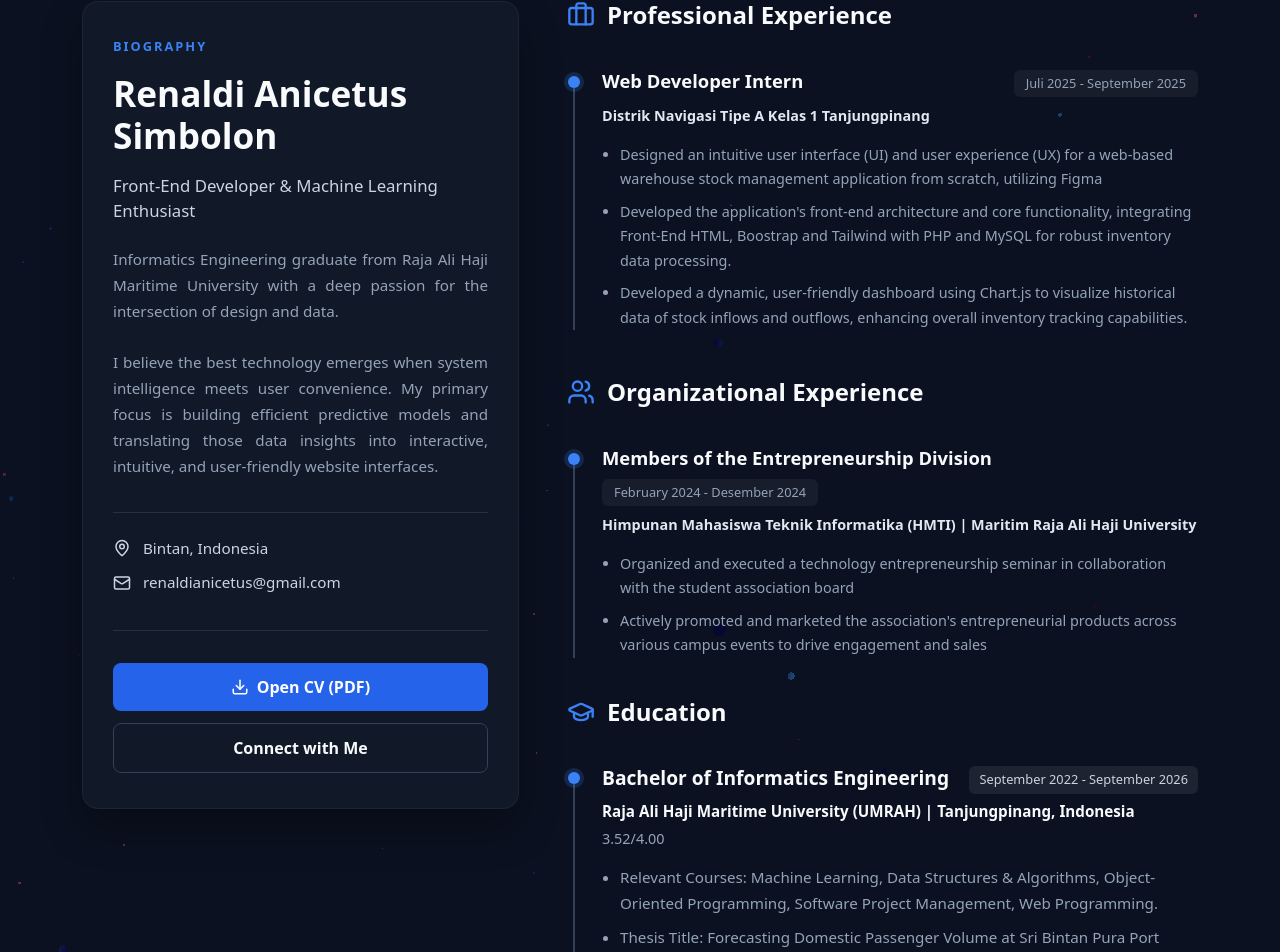
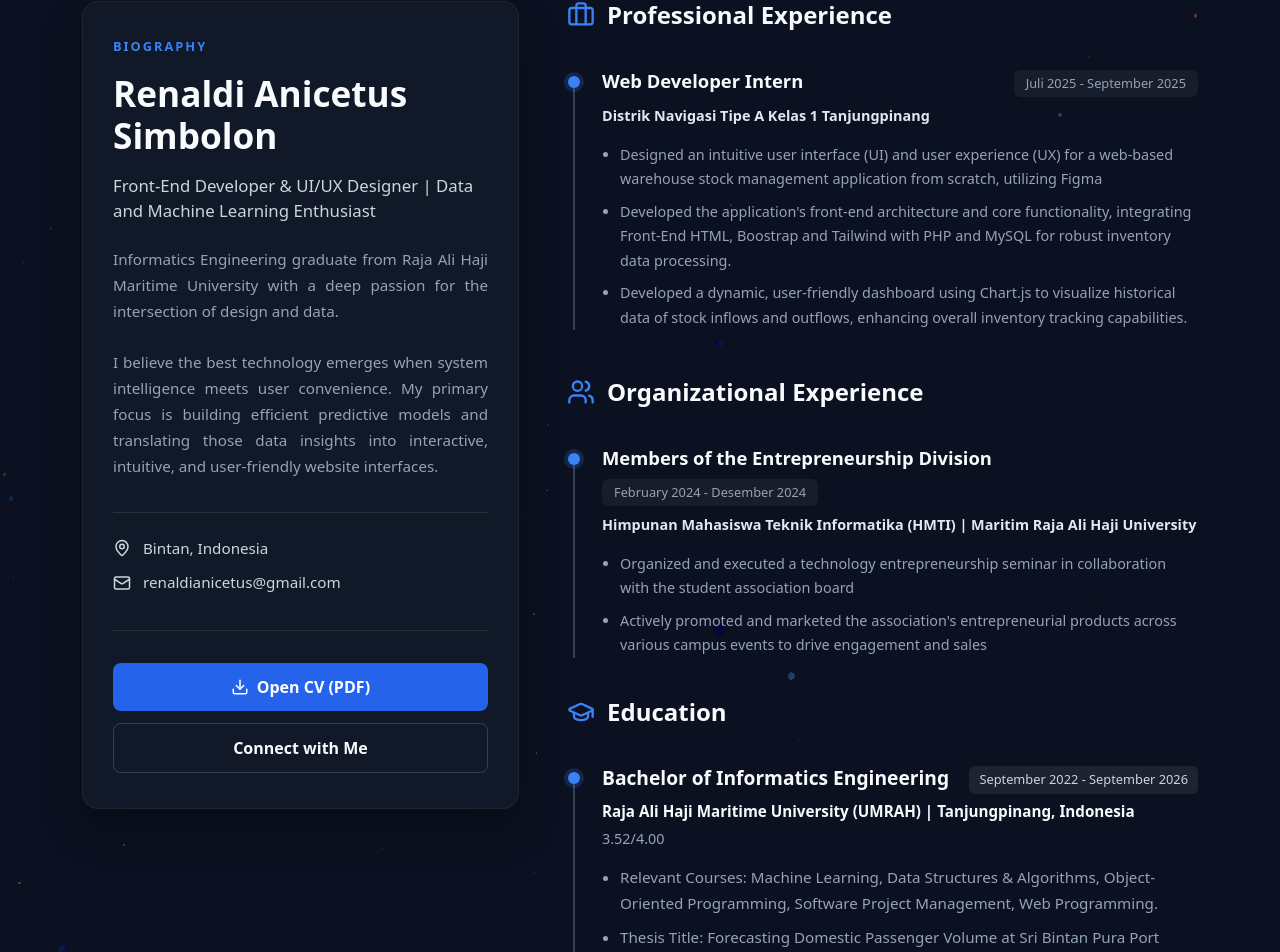
Before and after one commit to Reynn17/Portofolio-Renaldi, a React (Vite) app: page / in a window 1280 px wide. Shown: the part 919-1871 px from the top of the page. Built offline with nearby package versions, Linux system fonts and the light colour scheme.

Commit message:
perbaikan about

```diff
--- a/src/components/About.jsx
+++ b/src/components/About.jsx
@@ -360,7 +360,7 @@ const About = ({ isDarkMode }) => {
               <p style={styles.bioLabel}>Biography</p>
               <h2 style={styles.bioName}>Renaldi Anicetus<br/>Simbolon</h2>
               <p style={styles.bioRole}>
-                Front-End Developer & Machine Learning Enthusiast
+                Front-End Developer & UI/UX Designer | Data and Machine Learning Enthusiast
               </p>
 
               <p style={styles.bioDesc}>
```
